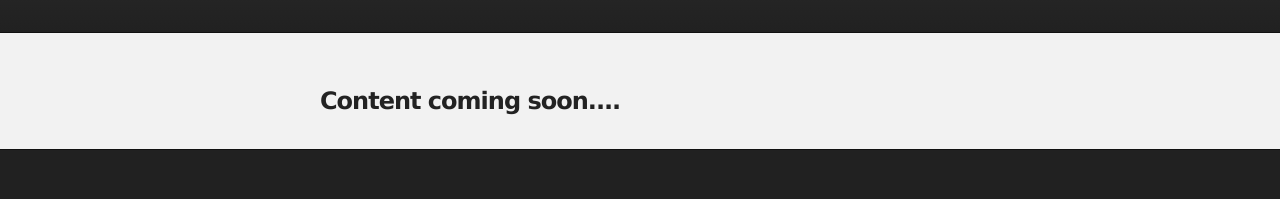
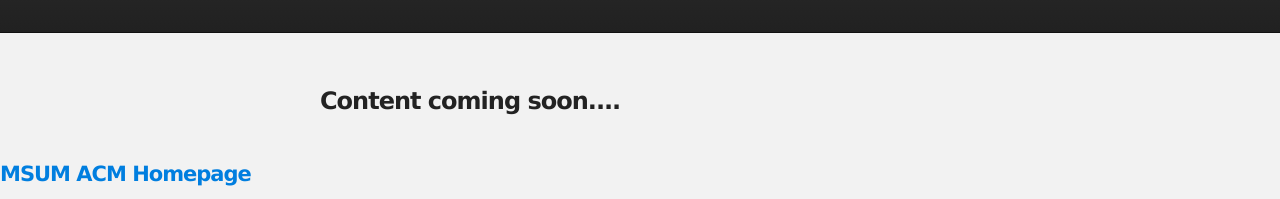
Before and after one commit to HEFFRo/HEFFRo.github.io, a plain HTML site: page index.html in a window 1280 px wide. Shown: the part 177-376 px from the top of the page. Drawn offline with Linux system fonts and the light colour scheme.

Commit message:
Added MSUM ACM Link

```diff
--- a/index.html
+++ b/index.html
@@ -29,6 +29,7 @@
         <h3>
 <a name="welcome-to-github-pages" class="anchor" href="#welcome-to-github-pages"><span class="octicon octicon-link"></span></a>Content coming soon....</h3>
 </section>
+    <h4><a href="http://msumacm.org">MSUM ACM Homepage</h4>
     </div>
 
     <!-- FOOTER  -->
```
